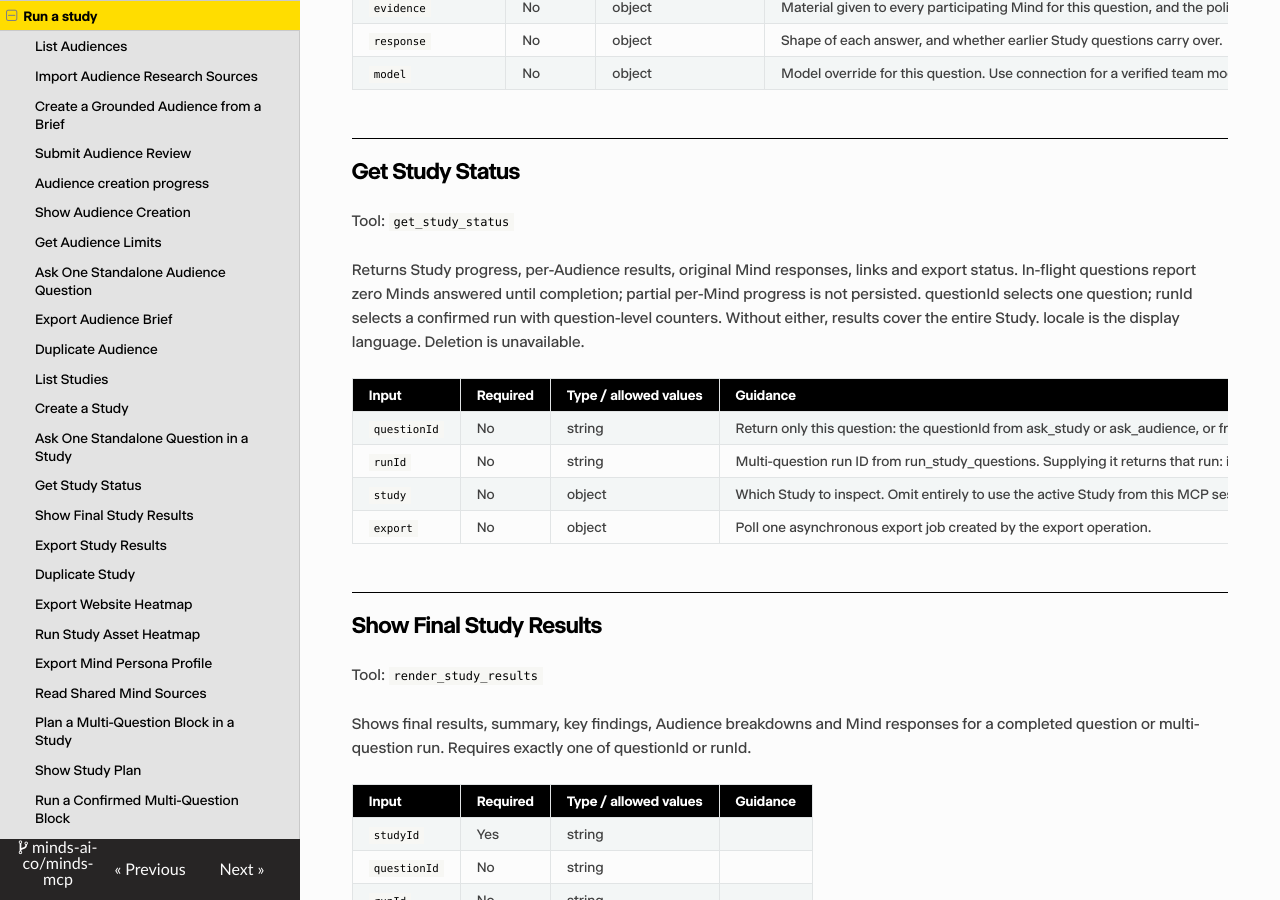
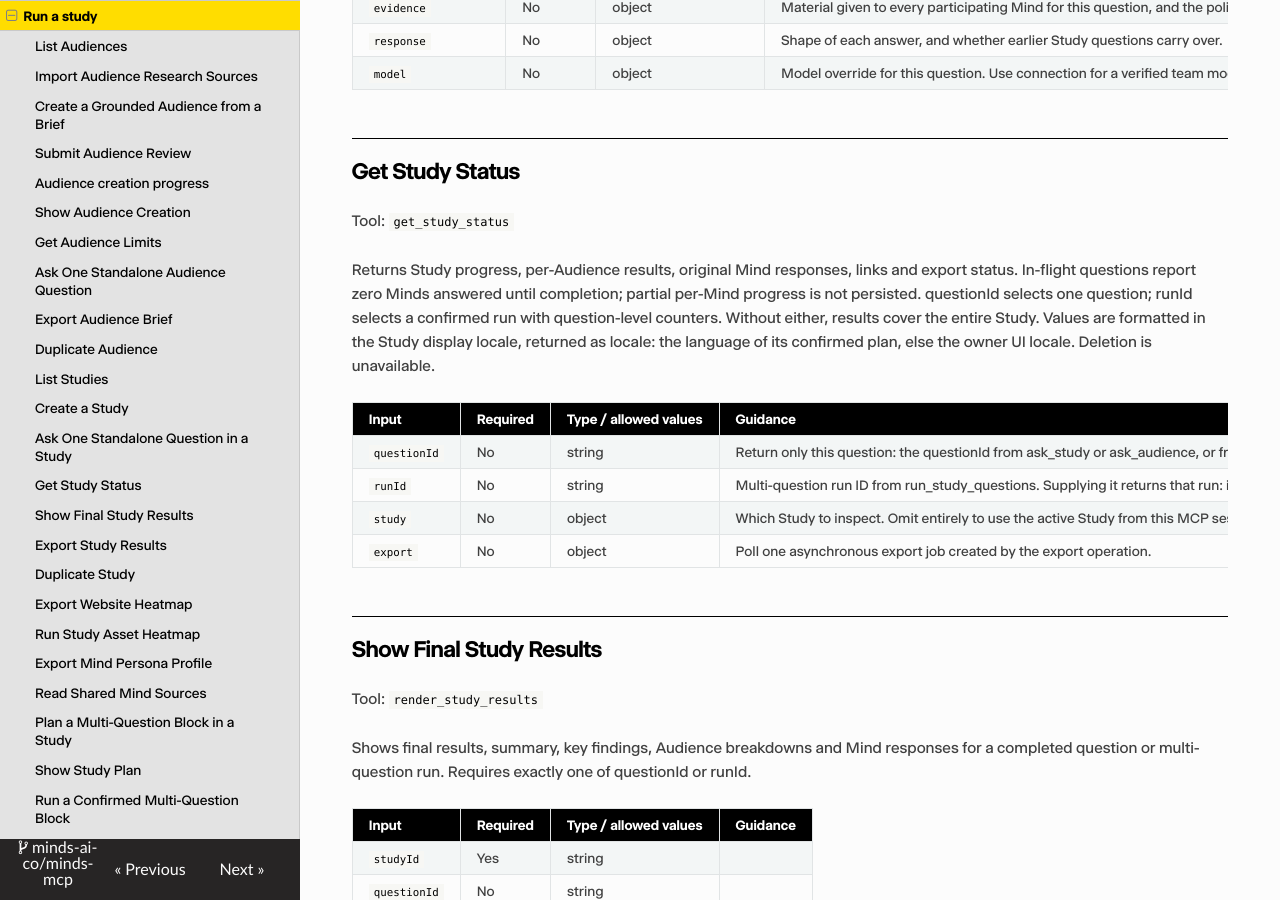
Before and after one commit to minds-ai-co/minds-mcp, an MkDocs documentation site: the page built from reference/workflow.md, in a window 1280 px wide and 900 px high, scrolled down 6870 px. Built offline with MkDocs 1.6.1, drawn with Linux system fonts in a browser that asks for light colours; nearby versions of some CDN libraries.

Commit message:
docs: sync MCP surface from production

```diff
--- a/reference/workflow.md
+++ b/reference/workflow.md
@@ -212,7 +212,7 @@ Attachments can be files shared in the conversation (uploaded or generated image
 
 Tool: `get_study_status`
 
-Returns Study progress, per-Audience results, original Mind responses, links and export status. In-flight questions report zero Minds answered until completion; partial per-Mind progress is not persisted. questionId selects one question; runId selects a confirmed run with question-level counters. Without either, results cover the entire Study. locale is the display language. Deletion is unavailable.
+Returns Study progress, per-Audience results, original Mind responses, links and export status. In-flight questions report zero Minds answered until completion; partial per-Mind progress is not persisted. questionId selects one question; runId selects a confirmed run with question-level counters. Without either, results cover the entire Study. Values are formatted in the Study display locale, returned as locale: the language of its confirmed plan, else the owner UI locale. Deletion is unavailable.
 
 | Input | Required | Type / allowed values | Guidance |
 | --- | --- | --- | --- |
```
Also changed, not shown: 1 other file.
